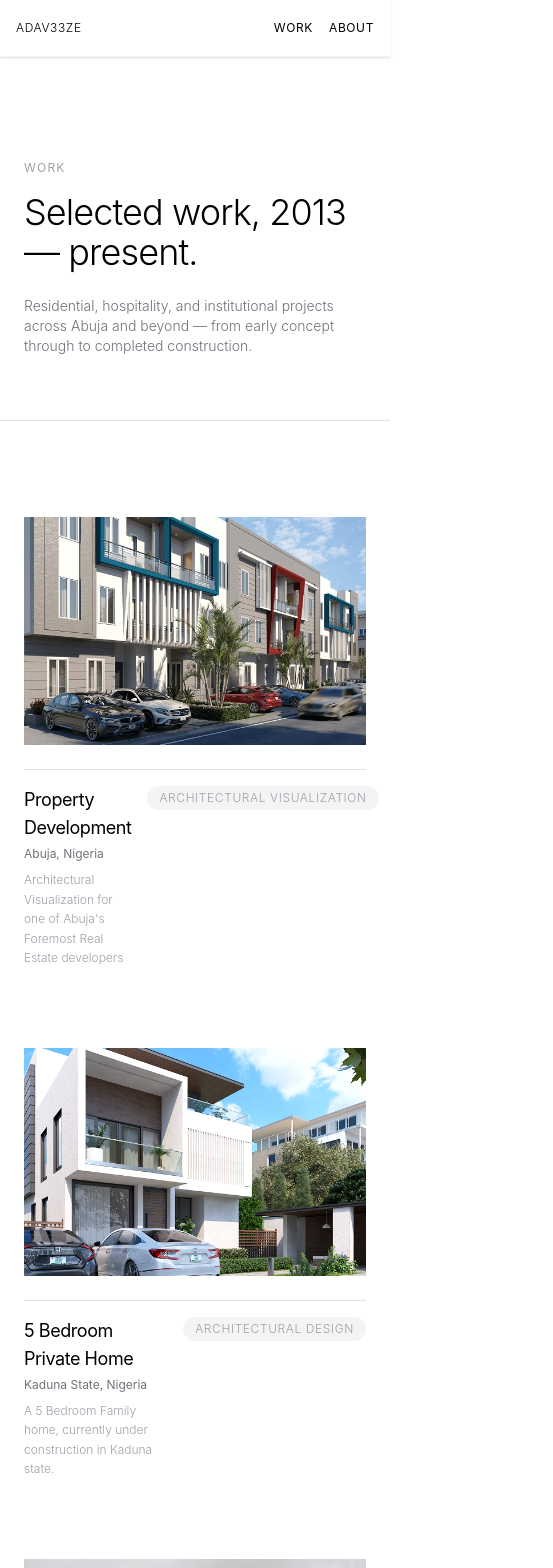
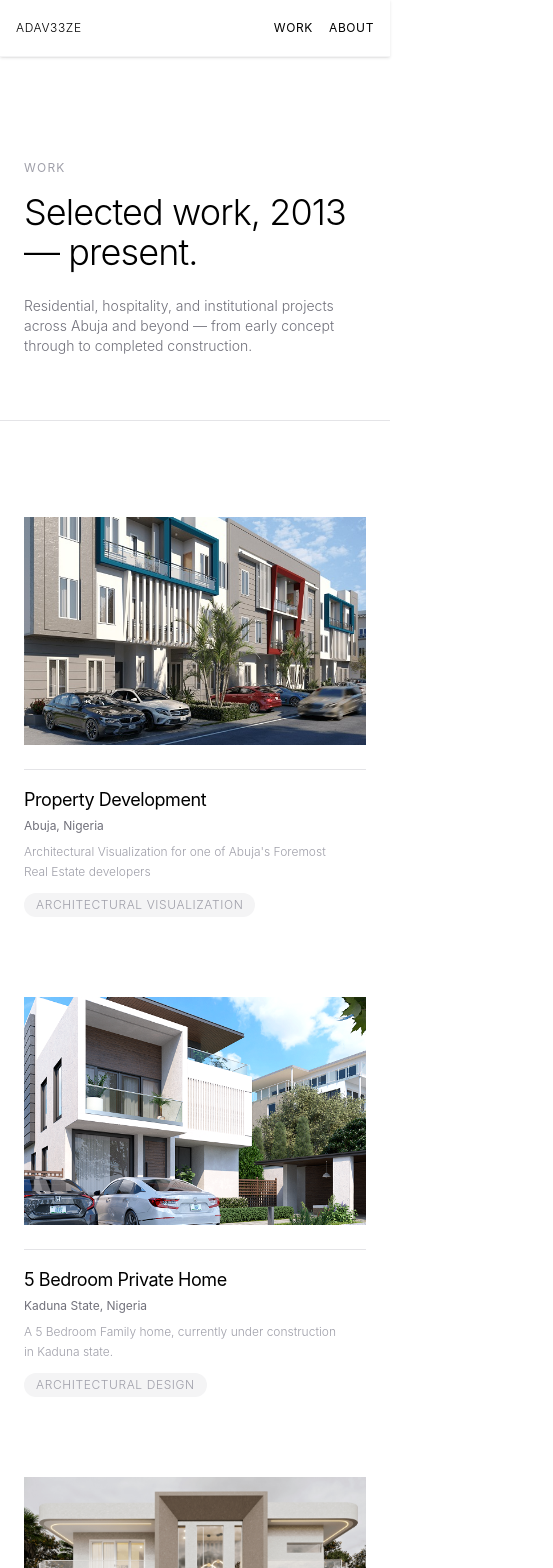
Before and after one commit to Adav33ze/adav33ze.github.io, a Next.js app: page /work in a window 390 px wide. Shown: the top 1568 px of the page, 553 px wide, since content can reach past the window. Built offline with nearby package versions, Linux system fonts and the light colour scheme.

Commit message:
Final fold 5 fix

```diff
--- a/app/layout.tsx
+++ b/app/layout.tsx
@@ -24,8 +24,8 @@ export default function RootLayout({
   children: React.ReactNode
 }) {
   return (
-    <html lang="en" className="scroll-smooth" suppressHydrationWarning>
-      <body className={`${inter.variable} ${cormorant.variable} antialiased bg-white text-black`}>
+    <html lang="en" className="scroll-smooth overflow-x-hidden" suppressHydrationWarning>
+      <body className={`${inter.variable} ${cormorant.variable} antialiased bg-white text-black overflow-x-hidden`}>
         {children}
       </body>
     </html>
--- a/app/page.tsx
+++ b/app/page.tsx
@@ -137,7 +137,7 @@ export default function Home() {
                   className="folio-img w-full h-full object-cover transition-transform duration-700 ease-out group-hover:scale-105"
                 />
               </div>
-              <div className="flex justify-between items-start border-t border-zinc-200 pt-4">
+              <div className="flex flex-col border-t border-zinc-200 pt-4 gap-3 md:flex-row md:justify-between md:items-start md:gap-0">
                 <div>
                   <h3 className="font-body text-lg font-normal tracking-tight text-black">
                     {project.title}
@@ -149,7 +149,7 @@ export default function Home() {
                     </p>
                   )}
                 </div>
-                <span className="text-xs font-light text-zinc-400 uppercase tracking-wider bg-zinc-100 px-3 py-1 rounded-full shrink-0 ml-4">
+                <span className="self-start text-xs font-light text-zinc-400 uppercase tracking-wider bg-zinc-100 px-3 py-1 rounded-full md:ml-4 md:shrink-0">
                   {project.category}
                 </span>
               </div>
--- a/app/work/page.tsx
+++ b/app/work/page.tsx
@@ -45,7 +45,7 @@ export default function WorkPage() {
                   className="folio-img w-full h-full object-cover transition-transform duration-700 ease-out group-hover:scale-105"
                 />
               </div>
-              <div className="flex justify-between items-start border-t border-zinc-200 pt-4">
+              <div className="flex flex-col border-t border-zinc-200 pt-4 gap-3 md:flex-row md:justify-between md:items-start md:gap-0">
                 <div>
                   <h3 className="font-body text-lg font-normal tracking-tight text-black">
                     {project.title}
@@ -57,7 +57,7 @@ export default function WorkPage() {
                     </p>
                   )}
                 </div>
-                <span className="text-xs font-light text-zinc-400 uppercase tracking-wider bg-zinc-100 px-3 py-1 rounded-full shrink-0 ml-4">
+                <span className="self-start text-xs font-light text-zinc-400 uppercase tracking-wider bg-zinc-100 px-3 py-1 rounded-full md:ml-4 md:shrink-0">
                   {project.category}
                 </span>
               </div>
```
